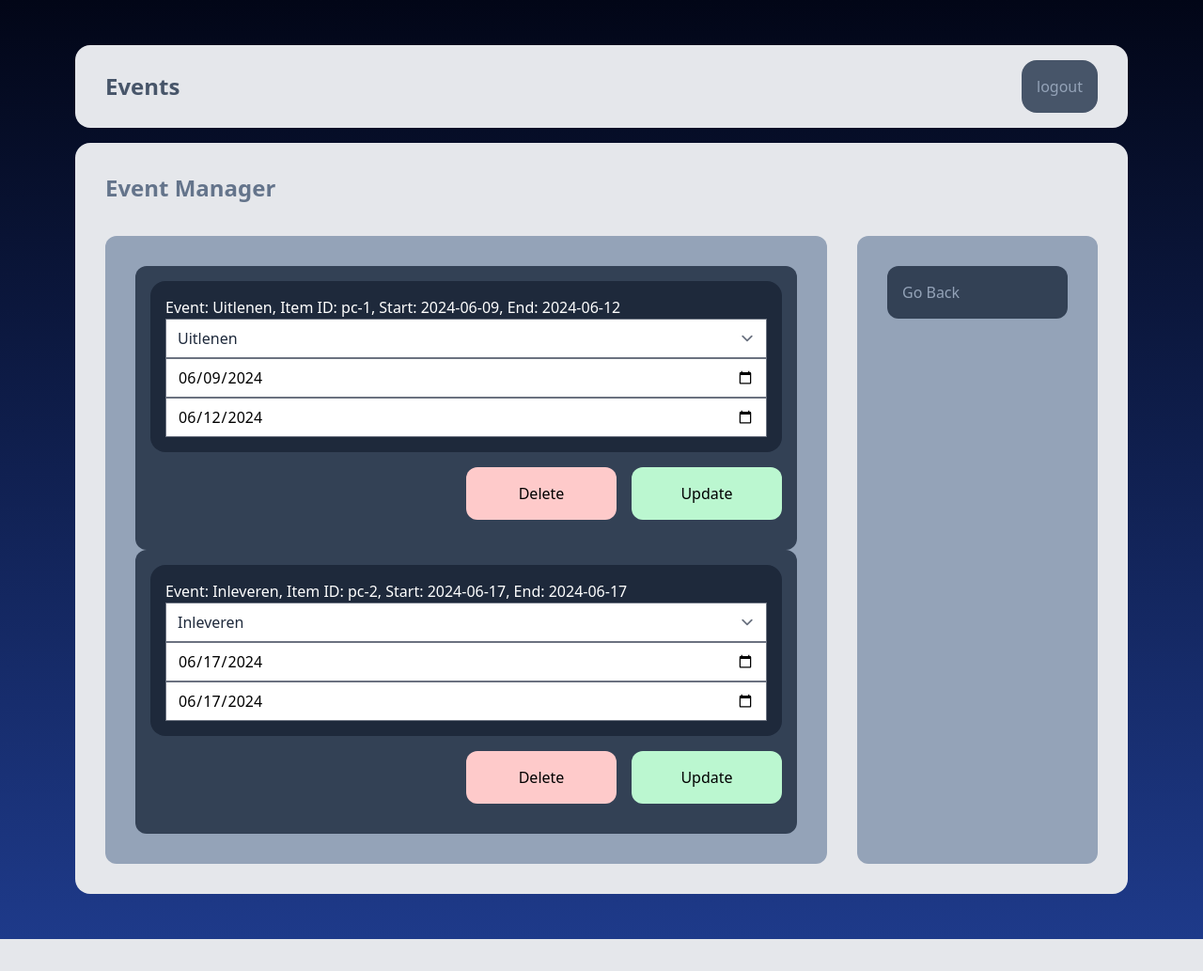
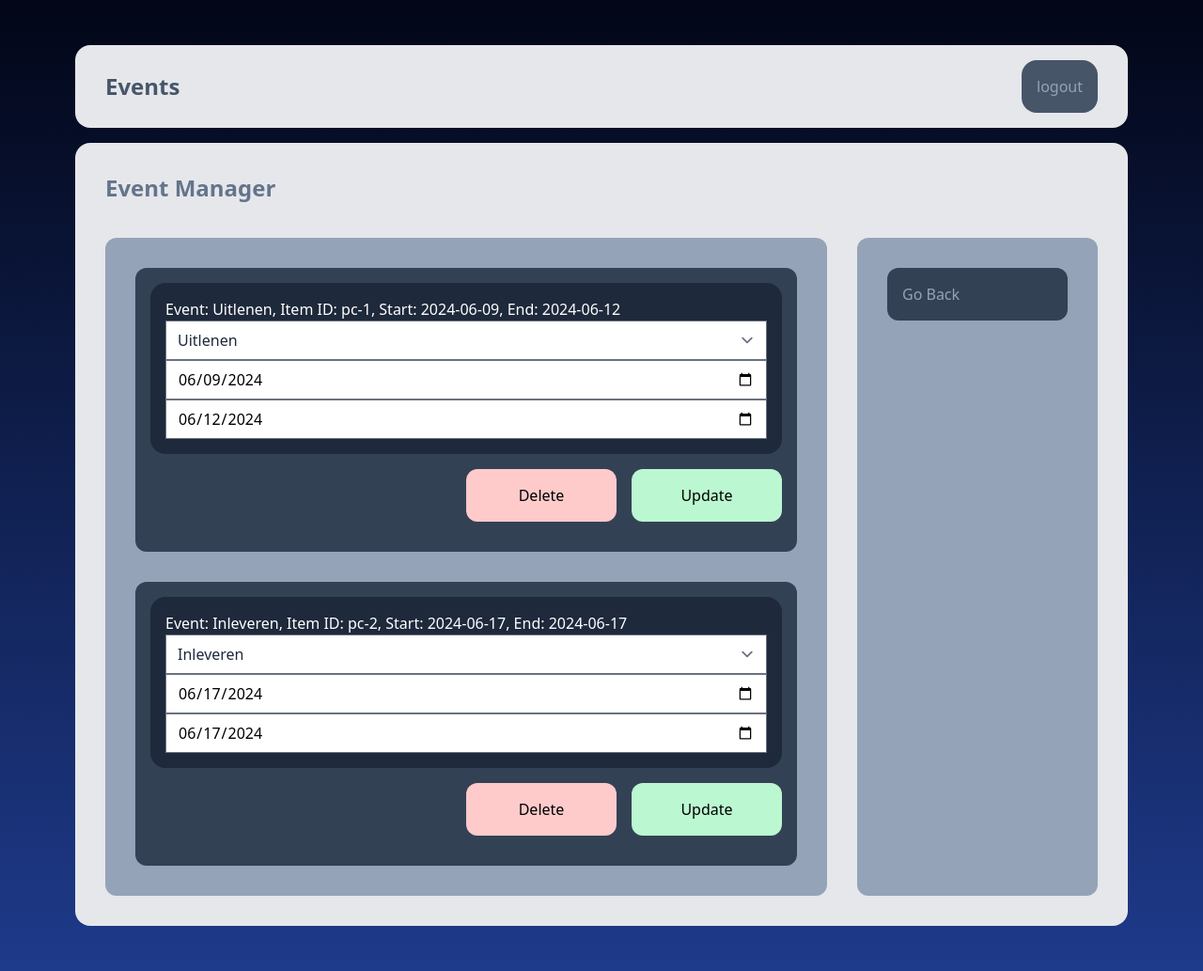
Before and after one commit to Neo-Phoenix/PPKevin, a Django app: page /event-manager in a window 1280 px wide. Shown: the whole page at 94% size. Before the commit the page ends 999 px from the top, so only its background shows below. Run offline with Django 4.2, Linux system fonts and the light colour scheme; a user stored in the database is signed in; data comes from the database, SQL or seed files in the repository; style sheets or scripts are compiled from the project's sources; some libraries are stand-ins or nearby versions.

Commit message:
spacing tussen forms

```diff
--- a/UitleensysteemApp/app/templates/app/event-manager.html
+++ b/UitleensysteemApp/app/templates/app/event-manager.html
@@ -13,7 +13,7 @@
                 <h1 class="sm:col-span-2 font-bold text-2xl text-slate-500 ">Event Manager</h2>
                 <div class="bg-slate-400 rounded-xl p-4 sm:p-8">
                     {% if calendarEvents %}
-                        <ul class="grid">
+                        <ul class="grid gap-8">
                             {% for event in calendarEvents %}
                                 <li class="bg-slate-700 rounded-xl p-4">
                                     <form method="post" action="event-manager">
```
